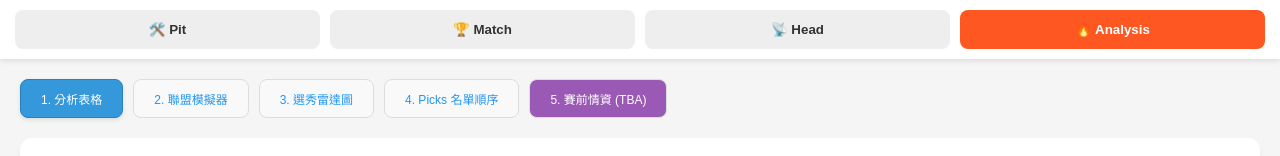
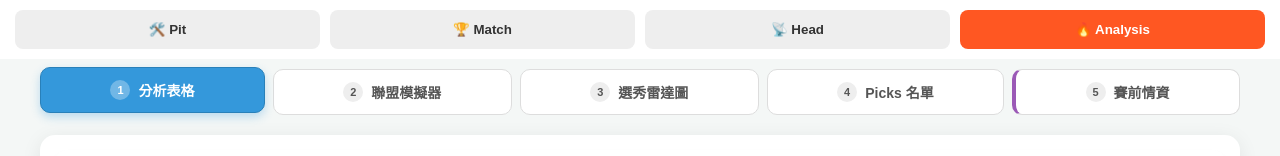
Before and after one commit to CindyMeow/2026scouting-system, a React (Create React App) app: page / in a window 1280 px wide. Both pictures are taken after a click on the button "🔥 Analysis". Shown: the top 156 px of the page. Built offline with nearby package versions, Linux system fonts and the light colour scheme; no server answers.

Commit message:
完成 AnalysisPage 的 RWD 與 CSS 抽離

```diff
--- a/src/Analysis/AnalysisPage.js
+++ b/src/Analysis/AnalysisPage.js
@@ -1,5 +1,8 @@
-//AnalysisPage.js
+// AnalysisPage.js
 import React, { useState, useEffect } from 'react';
+// 1. ✨ 引入獨立的 CSS 檔案
+import '../css/AnalysisPage.css';
+
 import AnalysisTab from './AnalysisTab';
 import SimulatorTab from './SimulatorTab';
 import RadarTab from './RadarTab';
@@ -7,14 +10,13 @@ import PicklistTab from './PicklistTab';
 import TeamHistoryTab from './TeamHistoryTab';
 
 const AnalysisPage = ({ allTeamsData, coprData, teamsDb, assignments, onTeamClick }) => {
-  // 控制目前顯示哪一個分析工具
-  const [activeTab, setActiveTab] = useState('table'); // table, simulator, radar, picklist
+  const [activeTab, setActiveTab] = useState('table');
   const [alliance, setAlliance] = useState({
     red: ['', '', ''],
     blue: ['', '', '']
   });
   const [pickLists, setPickLists] = useState({
-    all: [], // 初始值可以在 useEffect 根據 allTeamsData 設定
+    all: [],
     watchlist: [],
     pick1: [],
     pick2: []
@@ -24,7 +26,6 @@ const AnalysisPage = ({ allTeamsData, coprData, teamsDb, assignments, onTeamClic
     teamB: ''
   });
 
-  // 3. ✨ 初始化 Picklist：當 allTeamsData 載入時，將所有隊伍填入 'all' 欄位
   useEffect(() => {
     if (allTeamsData?.teams && pickLists.all.length === 0) {
       const allNums = Object.keys(allTeamsData.teams).sort((a, b) => a - b);
@@ -32,112 +33,64 @@ const AnalysisPage = ({ allTeamsData, coprData, teamsDb, assignments, onTeamClic
     }
   }, [allTeamsData, pickLists.all.length]);
 
-  // 渲染子頁面內容
   const renderContent = () => {
     switch (activeTab) {
       case 'table':
-        return (
-          <AnalysisTab
-            allTeamsData={allTeamsData}
-            coprData={coprData}
-            teamsDb={teamsDb}
-            onTeamClick={onTeamClick}
-          />
-        );
+        return <AnalysisTab allTeamsData={allTeamsData} coprData={coprData} teamsDb={teamsDb} onTeamClick={onTeamClick} />;
       case 'simulator':
-        return <SimulatorTab
-          allTeamsData={allTeamsData}
-          coprData={coprData}
-          alliance={alliance}        // ✨ 傳入狀態
-          teamsDb={teamsDb}
-          setAlliance={setAlliance}  // ✨ 傳入修改狀態的 function
-        />;
+        return <SimulatorTab allTeamsData={allTeamsData} coprData={coprData} alliance={alliance} teamsDb={teamsDb} setAlliance={setAlliance} />;
       case 'radar':
-        return (
-          <RadarTab
-            allTeamsData={allTeamsData}
-            coprData={coprData}
-            radarTeams={radarTeams}
-            teamsDb={teamsDb}
-            setRadarTeams={setRadarTeams}
-          />
-        );
+        return <RadarTab allTeamsData={allTeamsData} coprData={coprData} radarTeams={radarTeams} teamsDb={teamsDb} setRadarTeams={setRadarTeams} />;
       case 'picklist':
-        return <PicklistTab
-          allTeamsData={allTeamsData}
-          lists={pickLists}
-          teamsDb={teamsDb}
-          setLists={setPickLists}
-        />;
-
-      case 'history': // ✨ 新增 case
-        return (
-          <div>
-
-            <TeamHistoryTab
-              coprData={coprData}
-              setActiveTab={() => { }} // 因為 handleViewProfile 已經處理了切換，這裡可以傳空或不傳
-              setSelectedTeam={onTeamClick} // ✨ 關鍵：把 App.js 的 handleViewProfile 傳給它
-            />
-          </div>
-        );
+        return <PicklistTab allTeamsData={allTeamsData} lists={pickLists} teamsDb={teamsDb} setLists={setPickLists} />;
+      case 'history':
+        return <TeamHistoryTab coprData={coprData} setActiveTab={() => { }} setSelectedTeam={onTeamClick} />;
       default:
         return null;
     }
   };
 
   return (
-    <div className="analysis-container" style={{ padding: '20px' }}>
-      {/* 頂部功能導航列 */}
-      <div style={{ display: 'flex', gap: '10px', marginBottom: '20px' }}>
+    <div className="analysis-page-wrapper">
+      <div className="analysis-container">
+        <div className="tab-navigation">
           <button
-          className={`btn-action-sm ${activeTab === 'table' ? 'active' : ''}`}
+            className={`btn-nav ${activeTab === 'table' ? 'active' : ''}`}
             onClick={() => setActiveTab('table')}
-        >1. 分析表格</button>
+          >
+            <span className="nav-num">1</span> <span className="nav-text">分析表格</span>
+          </button>
           <button
-          className={`btn-action-sm ${activeTab === 'simulator' ? 'active' : ''}`}
+            className={`btn-nav ${activeTab === 'simulator' ? 'active' : ''}`}
             onClick={() => setActiveTab('simulator')}
-        >2. 聯盟模擬器</button>
+          >
+            <span className="nav-num">2</span> <span className="nav-text">聯盟模擬器</span>
+          </button>
           <button
-          className={`btn-action-sm ${activeTab === 'radar' ? 'active' : ''}`}
+            className={`btn-nav ${activeTab === 'radar' ? 'active' : ''}`}
             onClick={() => setActiveTab('radar')}
-        >3. 選秀雷達圖</button>
+          >
+            <span className="nav-num">3</span> <span className="nav-text">選秀雷達圖</span>
+          </button>
           <button
-          className={`btn-action-sm ${activeTab === 'picklist' ? 'active' : ''}`}
+            className={`btn-nav ${activeTab === 'picklist' ? 'active' : ''}`}
             onClick={() => setActiveTab('picklist')}
-        >4. Picks 名單順序</button>
+          >
+            <span className="nav-num">4</span> <span className="nav-text">Picks 名單</span>
+          </button>
           <button
-          className={`btn-action-sm ${activeTab === 'history' ? 'active' : ''}`}
+            className={`btn-nav btn-history ${activeTab === 'history' ? 'active' : ''}`}
             onClick={() => setActiveTab('history')}
-          style={{ backgroundColor: '#9b59b6', color: 'white' }}
-        >5. 賽前情資 (TBA)</button>
+          >
+            <span className="nav-num">5</span> <span className="nav-text">賽前情資</span>
+          </button>
         </div>
 
-      {/* 顯示選中的分頁內容 */}
+        <div className="content-area">
           {renderContent()}
-
-      <style>{`
-        .btn-action-sm {
-          padding: 10px 20px;
-          border: 1px solid #ddd;
-          background: #f9f9f9;
-          cursor: pointer;
-          border-radius: 8px;
-          transition: all 0.2s;
-        }
-        .btn-action-sm.active {
-          background-color: #3498db !important;
-          color: white !important;
-          border-color: #2980b9 !important;
-          box-shadow: 0 2px 4px rgba(0,0,0,0.1);
-        }
-        .scout-card {
-          background: white;
-          padding: 20px;
-          border-radius: 12px;
-          box-shadow: 0 4px 6px rgba(0,0,0,0.05);
-        }
-      `}</style>
+        </div>
+      </div>
+      {/* ✨ 內建 style 標籤已移除 */}
     </div>
   );
 };
```
Lines whose indentation alone changed are shown as unchanged.
